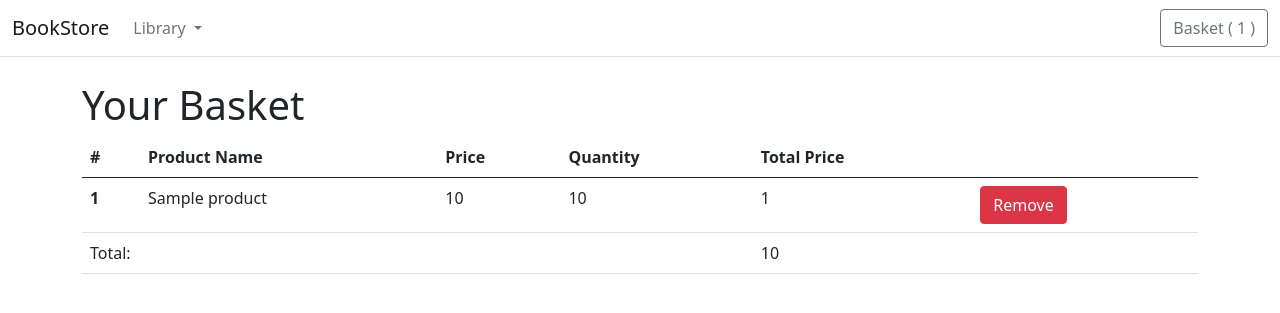
After one commit to lazy-billy/ecommerce_store, a Django app: template templates/store/basket/basket.html in a window 1280 px wide. The commit adds this page. Shown: the top 313 px of the page. Run offline with Django 4.2, Linux system fonts and the light colour scheme; the template is opened without the code that fills it: most values are stand-ins (such as "Sample title", 1, 10 or a date in 2020).

Commit message:
implemented the basic basket functionality made a little rework for previously written code

```diff
--- a/basket/urls.py
+++ b/basket/urls.py
@@ -5,5 +5,7 @@ from . import views
 app_name = 'basket'
 
 urlpatterns = [
-    path('', views.basket_summary, name='basket_summary')
+    path('', views.view_basket, name='view_basket'),
+    path("add", views.add_to_basket, name='add_to_basket'),
+    path('remove/', views.remove_from_basket, name='remove_from_basket'),
 ]
--- a/templates/store/base.html
+++ b/templates/store/base.html
@@ -41,7 +41,21 @@
                         <input class="form-control me-2" type="search" placeholder="Search" aria-label="Search">
                         <button class="btn btn-outline-success" type="submit">Search</button>
                     </form> {% endcomment %}
-                    <a href="{% url "basket:basket_summary" %}" class="btn btn-primary my-2">Basket</a>
+                    <a type="button" role="button" href="{% url "basket:view_basket" %}"
+                        class="btn btn-outline-secondary">
+
+                        Basket (
+                            {% with total_qty=basket|length %}
+                                <div id="basket-qty" class="d-inline-flex">
+                            {% if total_qty %}
+                                {{ total_qty }}
+                            {% else %}
+                                0
+                            {% endif %}
+                                </div>
+                            {% endwith %} )
+
+                    </a>
                 </div>
             </div>
         </nav>
--- /dev/null
+++ b/templates/store/basket/basket.html
@@ -0,0 +1,42 @@
+{% extends "../base.html" %}
+{% load static %}
+{% block title %}Basket{% endblock %}
+{% block content %}
+<div class="container mt-4">
+  <h1>Your Basket</h1>
+  <table class="table table-hover">
+    <thead>
+      <tr>
+        <th scope="col">#</th>
+        <th scope="col">Product Name</th>
+        <th scope="col">Price</th>
+        <th scope="col">Quantity</th>
+        <th scope="col">Total Price</th>
+        <th scope="col"></th>
+      </tr>
+    </thead>
+    <tbody>
+      {% for item in basket_items %}
+      <tr>
+        <th scope="row">{{ forloop.counter }}</th>
+        <td>{{ item.product.title }}</td>
+        <td>{{ item.product.price }}</td>
+        <td>{{ item.quantity }}</td>
+        <td>{{ item.total_price }}</td>
+        <td>
+            <form action="{% url 'basket:remove_from_basket' %}" method="POST">
+                {% csrf_token %}
+                <input type="hidden" name="productid" value="{{ item.product.id }}">
+                <button type="submit" class="btn btn-danger">Remove</button>
+            </form>
+        </td>
+      </tr>
+      {% endfor %}
+      <tr>
+        <td colspan="4">Total:</td>
+        <td colspan="2">{{ basket.get_total_price }}</td>
+      </tr>
+    </tbody>
+  </table>
+</div>
+{% endblock %}
--- a/templates/store/basket/summary.html
+++ /dev/null
@@ -1,6 +0,0 @@
-{% extends "../base.html" %}
-{% load static %}
-{% block title %}Basket Summary{% endblock %}
-{% block content %}
-    Basket
-{% endblock %}
```
Also changed, not shown: basket/basket.py (+58 -2 lines), basket/views.py (+40 -3 lines), templates/store/products/single.html (+8 -10 lines), db.sqlite3.
